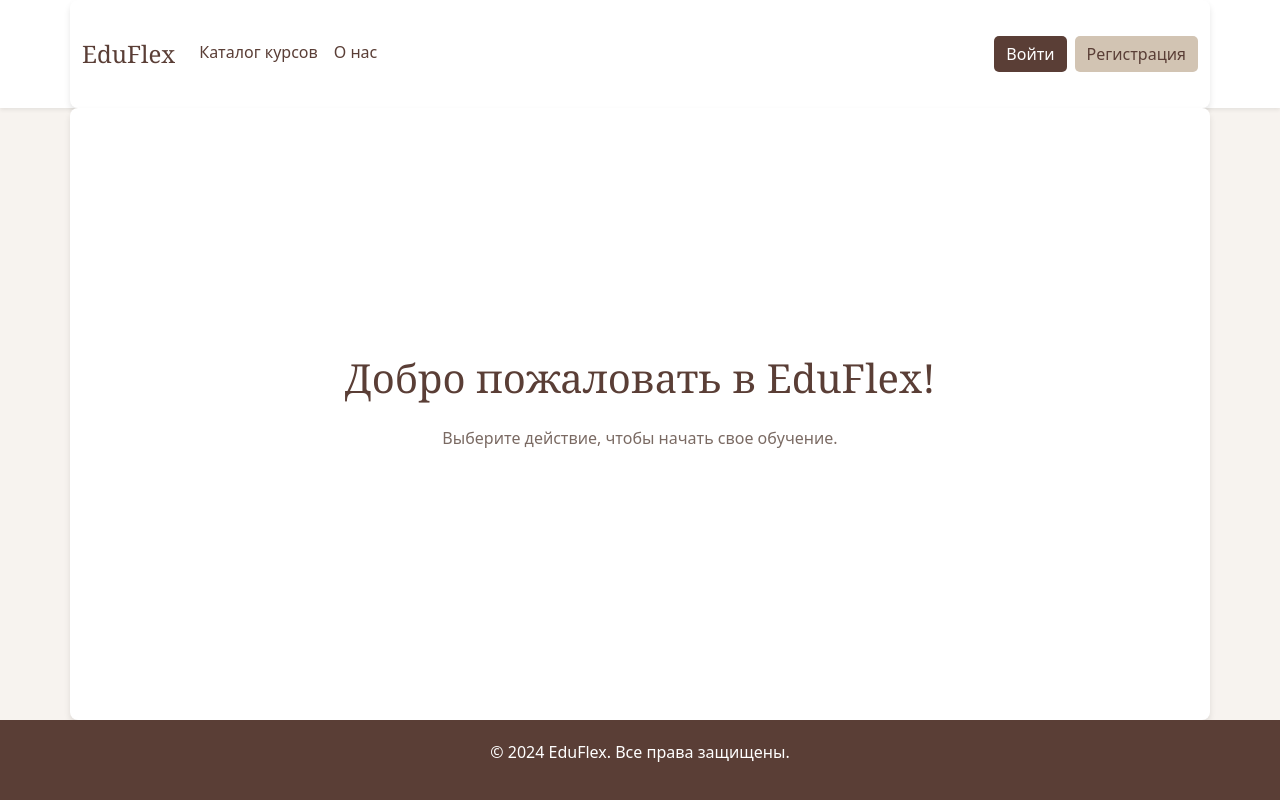
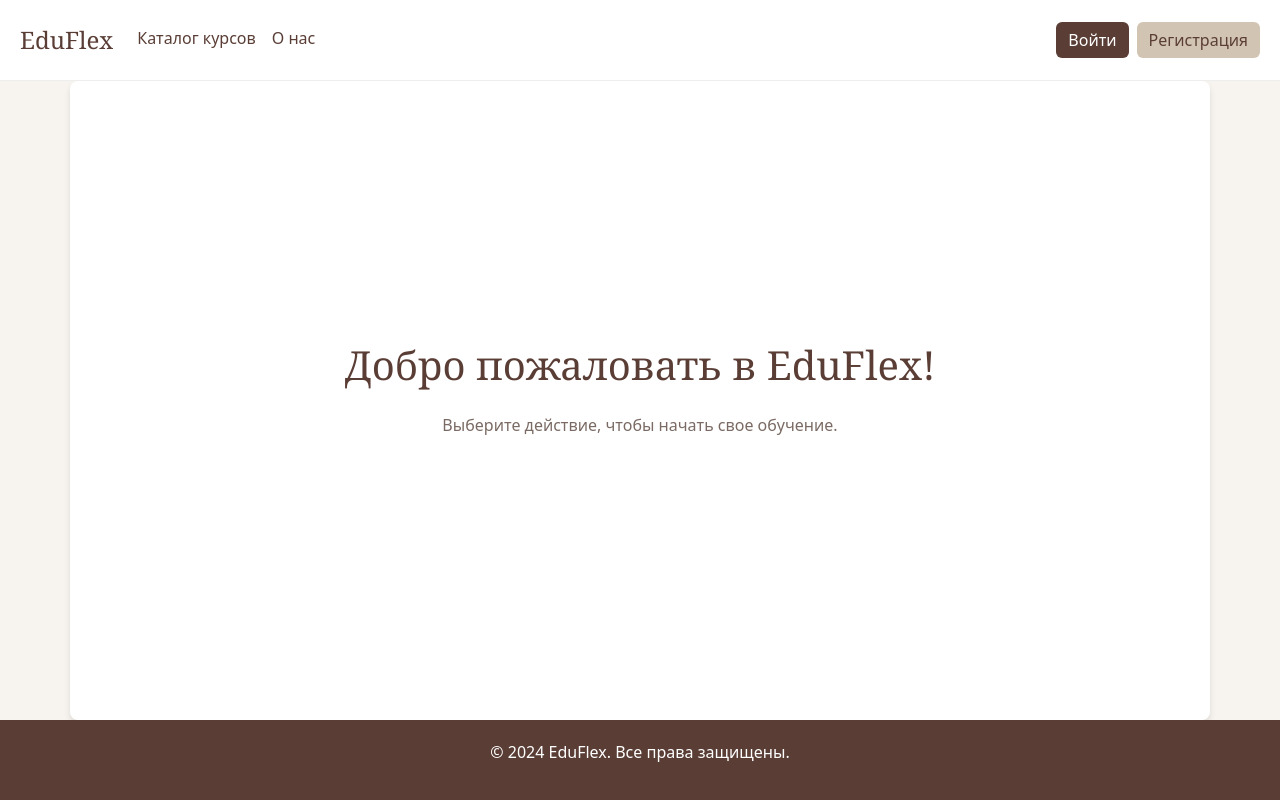
Before and after one commit to Shedall/AdaptiveSystem, a React (Create React App) app: page / in a window 1280 px wide. Built offline with nearby package versions, Linux system fonts and the light colour scheme.

Commit message:
fix header to be more adaptive

```diff
--- a/src/components/Header.js
+++ b/src/components/Header.js
@@ -1,4 +1,4 @@
-import React, { useState } from 'react';
+import React, { useState, useEffect } from 'react';
 import { Link, useNavigate, useLocation } from 'react-router-dom';
 import { auth } from '../auth';
 
@@ -7,72 +7,95 @@ const Header = () => {
   const location = useLocation();
   const userData = JSON.parse(localStorage.getItem('userData'));
   const isAuthenticated = localStorage.getItem('accessToken');
+  const [showLogoutModal, setShowLogoutModal] = useState(false);
+  const [isMobileMenuOpen, setIsMobileMenuOpen] = useState(false);
+  const [windowWidth, setWindowWidth] = useState(window.innerWidth);
 
-  const [showLogoutModal, setShowLogoutModal] = useState(false); // Для управления модальным окном
+  useEffect(() => {
+    const handleResize = () => setWindowWidth(window.innerWidth);
+    window.addEventListener('resize', handleResize);
+    return () => window.removeEventListener('resize', handleResize);
+  }, []);
+
+  const isMobile = windowWidth < 768;
 
   const handleLogout = () => {
     auth.logout();
     navigate('/login');
   };
 
-  const isActivePath = (path) => {
-    return location.pathname === path;
-  };
+  const isActivePath = (path) => location.pathname === path;
+  const isAuthOrRegisterPage = location.pathname === '/login' || location.pathname === '/register';
 
   const linkStyle = (path) => ({
     color: '#5A3E36',
     textDecoration: 'none',
     borderBottom: isActivePath(path) ? '2px solid #5A3E36' : 'none',
     paddingBottom: '3px',
+    whiteSpace: 'nowrap'
   });
 
-  // Проверяем, находится ли пользователь на страницах /login или /register
-  const isAuthOrRegisterPage = location.pathname === '/login' || location.pathname === '/register';
-
-  return (
+  const renderNavLinks = () => (
     <>
-      <header className="shadow-sm" style={{ backgroundColor: '#fff' }}>
-        <div className="container">
-          <div className="d-flex justify-content-between align-items-center py-3">
-            <div className="d-flex align-items-center">
-              <Link to="/" style={{ textDecoration: 'none' }}>
-                <h1 className="m-0 me-4" style={{ color: '#5A3E36', fontSize: '24px' }}>EduFlex</h1>
-              </Link>
-
-              {/* Navigation Links */}
-              <nav className="d-flex align-items-center">
-                <Link
-                  to="/courses"
-                  className="me-3"
-                  style={linkStyle('/courses')}
-                >
+      <Link to="/courses" className="me-3" style={linkStyle('/courses')}>
         Каталог курсов
       </Link>
-                <Link
-                  to="/about"
-                  className="me-3"
-                  style={linkStyle('/about')}
-                >
+      <Link to="/about" className="me-3" style={linkStyle('/about')}>
         О нас
       </Link>
       {isAuthenticated && (
         <>
-                    <Link
-                      to="/courses/my"
-                      className="me-3"
-                      style={linkStyle('/courses/my')}
-                    >
+          <Link to="/courses/my" className="me-3" style={linkStyle('/courses/my')}>
             Мои курсы
           </Link>
-                    <Link
-                      to="/teach"
-                      style={linkStyle('/teach')}
-                    >
+          <Link to="/teach" style={linkStyle('/teach')}>
             Преподавание
           </Link>
         </>
       )}
-              </nav>
+    </>
+  );
+
+  return (
+    <>
+      <header style={{
+        backgroundColor: '#fff',
+        borderBottom: '1px solid #eee',
+        position: 'relative'
+      }}>
+        <div style={{
+          maxWidth: '1400px',
+          margin: '0 auto',
+          padding: '15px 20px',
+          width: '100%'
+        }}>
+          <div className="d-flex justify-content-between align-items-center" style={{ minHeight: '50px' }}>
+            <div className="d-flex align-items-center">
+              <Link to="/" style={{ textDecoration: 'none' }}>
+                <h1 className="m-0 me-4" style={{
+                  color: '#5A3E36',
+                  fontSize: '24px',
+                  lineHeight: '1.2'
+                }}>EduFlex</h1>
+              </Link>
+
+              {!isMobile && <nav className="d-flex align-items-center">{renderNavLinks()}</nav>}
+
+              {isMobile && (
+                <button
+                  className="btn"
+                  onClick={() => setIsMobileMenuOpen(!isMobileMenuOpen)}
+                  style={{
+                    backgroundColor: 'transparent',
+                    border: 'none',
+                    fontSize: '24px',
+                    padding: '8px 12px',
+                    lineHeight: '1'
+                  }}
+                >
+                  ☰
+                </button>
+              )}
             </div>
 
             <div className="d-flex align-items-center">
@@ -92,51 +115,69 @@ const Header = () => {
                         src={userData.image}
                         alt="Фото профиля"
                         className="rounded-circle me-2"
-                        style={{ width: "40px", height: "40px", objectFit: "cover", cursor: "pointer" }}
+                        style={{ width: "40px", height: "40px", objectFit: "cover" }}
                       />
                     )}
-                    <span style={{ color: '#5A3E36', cursor: "pointer" }}>{userData?.fio}</span>
+                    {!isMobile && <span style={{ color: '#5A3E36' }}>{userData?.fio}</span>}
                   </Link>
                   <button
-                    onClick={() => setShowLogoutModal(true)} // Открываем модальное окно
+                    onClick={() => setShowLogoutModal(true)}
                     className="btn"
-                    style={{ backgroundColor: "#D2C4B3", color: "#5A3E36", borderRadius: "5px", border: "none" }}
+                    style={{ backgroundColor: "#D2C4B3", color: "#5A3E36", border: "none" }}
                   >
-                    Выйти
+                    {isMobile ? "×" : "Выйти"}
                   </button>
                 </>
               ) : (
-                // Скрываем кнопки "Войти" и "Регистрация" на страницах /login и /register
                 !isAuthOrRegisterPage && (
                   <div>
                     <Link to="/login">
-                      <button
-                        className="btn me-2"
-                        style={{ backgroundColor: "#5A3E36", color: "#fff", borderRadius: "5px", border: "none" }}
-                      >
-                        Войти
+                      <button className="btn me-2" style={{ backgroundColor: "#5A3E36", color: "#fff", border: "none" }}>
+                        {isMobile ? "→" : "Войти"}
                       </button>
                     </Link>
+                    {!isMobile && (
                       <Link to="/register">
-                      <button
-                        className="btn"
-                        style={{ backgroundColor: "#D2C4B3", color: "#5A3E36", borderRadius: "5px", border: "none" }}
-                      >
+                        <button className="btn" style={{ backgroundColor: "#D2C4B3", color: "#5A3E36", border: "none" }}>
                           Регистрация
                         </button>
                       </Link>
+                    )}
                   </div>
                 )
               )}
             </div>
           </div>
+
+          {/* Mobile Menu */}
+          {isMobile && isMobileMenuOpen && (
+            <div style={{
+              position: 'absolute',
+              top: '100%',
+              left: 0,
+              right: 0,
+              backgroundColor: '#fff',
+              padding: '15px 20px',
+              borderTop: '1px solid #eee',
+              zIndex: 1000,
+              boxShadow: '0 4px 6px rgba(0,0,0,0.1)'
+            }}>
+              <nav className="d-flex flex-column gap-3">
+                {renderNavLinks()}
+                {!isAuthenticated && !isAuthOrRegisterPage && (
+                  <Link to="/register" style={linkStyle('/register')}>
+                    Регистрация
+                  </Link>
+                )}
+              </nav>
+            </div>
+          )}
         </div>
       </header>
 
-      {/* Модальное окно для подтверждения выхода */}
+      {/* Logout Modal - unchanged */}
       {showLogoutModal && (
-        <div
-          className="modal d-flex justify-content-center align-items-center"
+        <div className="modal d-flex justify-content-center align-items-center"
           style={{
             position: "fixed",
             top: 0,
@@ -147,12 +188,11 @@ const Header = () => {
             zIndex: 1050,
           }}
         >
-          <div
-            className="modal-content p-4"
+          <div className="modal-content p-4"
             style={{
               backgroundColor: "#fff",
               borderRadius: "10px",
-              width: "400px",
+              width: isMobile ? "90%" : "400px",
               textAlign: "center",
             }}
           >
@@ -166,7 +206,7 @@ const Header = () => {
                 Да, хочу выйти
               </button>
               <button
-                onClick={() => setShowLogoutModal(false)} // Закрываем окно
+                onClick={() => setShowLogoutModal(false)}
                 className="btn btn-secondary"
                 style={{ width: "45%" }}
               >
```
Lines whose indentation alone changed are shown as unchanged.
